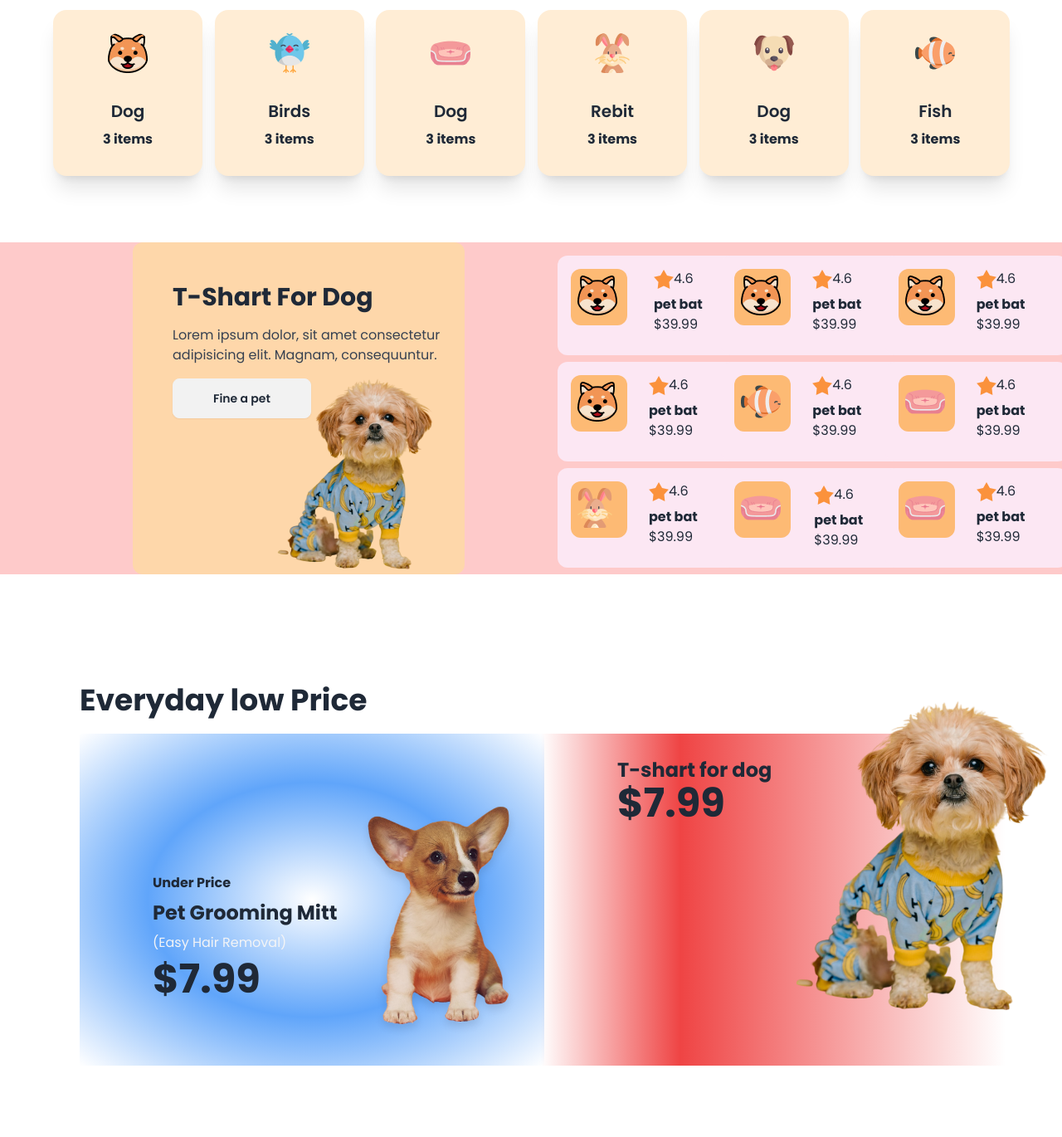
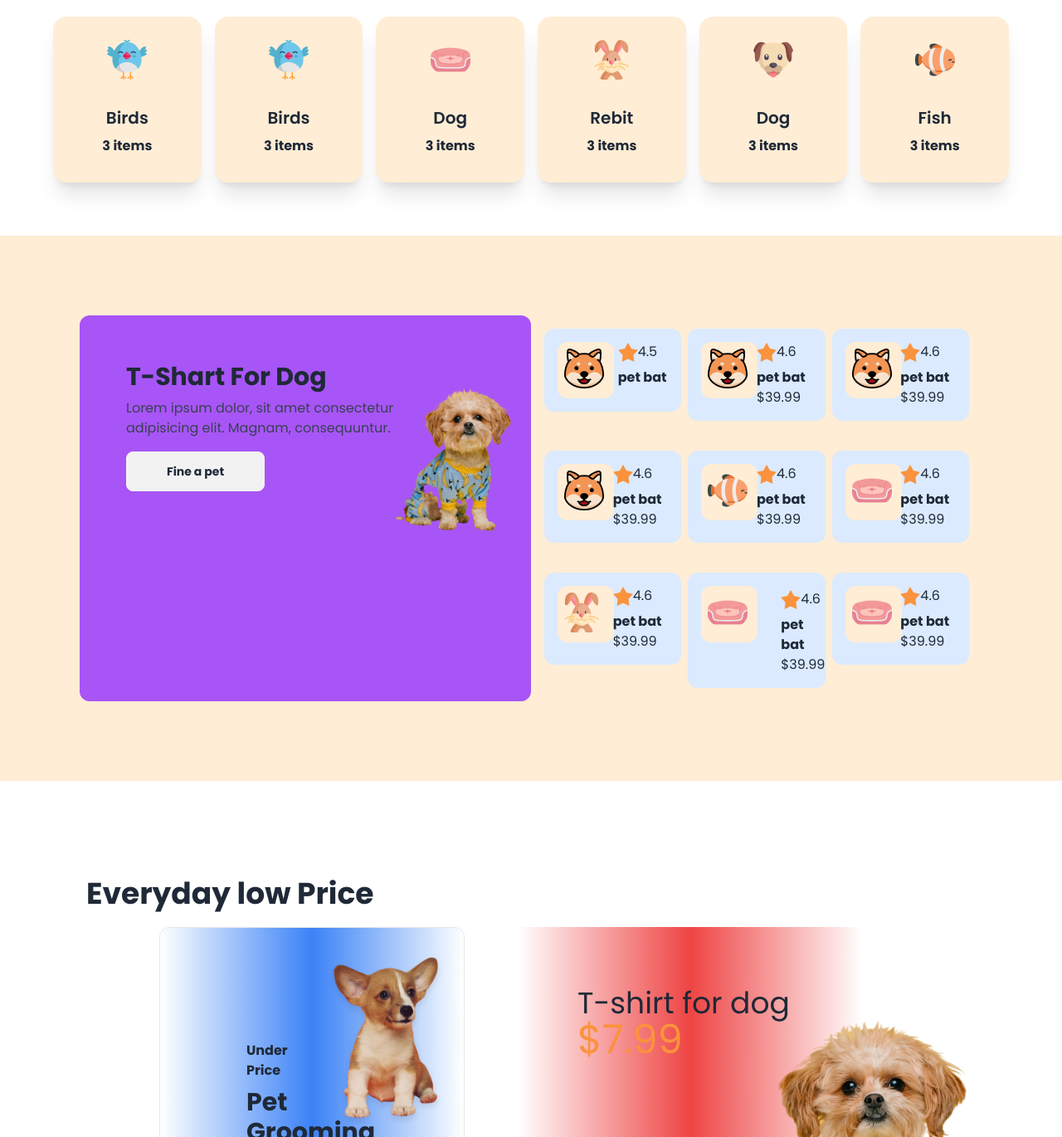
Before and after one commit to Robin4533704/assainment-three-001, a plain HTML site: page index.html in a window 1280 px wide. Shown: the part 960-2330 px from the top of the page at 83% size. Drawn offline with nearby package versions, Linux system fonts and the light colour scheme; a web font is replaced by a local one.

Commit message:
fast commit

```diff
--- a/index.html
+++ b/index.html
@@ -103,23 +103,12 @@
 
     </header>
     <main class="">
-        <section class="lg:p-12 relative pt-26">
+        <section class="lg:p-12 relative">
 
-<div class="pt-16 ">
+<div class="lg:pt-16 p-2">
     <h1 class="lg:text-4xl text-3xl font-bold pl-3 pt-4">Browse By Categories</h1></div>
             <div class=" grid grid-cols-2   lg:grid-cols-6 gap-4 p-4 mx-auto">
-                <div class="card  bg-orange-100 w-45 lg:shadow-xl">
-                    <figure class="lg:px-4  lg:pt-7">
-                      <img
-                        src="c1-assets/cat-cartoon.png"
-                        class="rounded-xl" />
-                    </figure>
-                    <div class="card-body items-center text-center">
-                      <h2 class="card-title">Dog</h2>
-                      <p class="font-bold">3 items</p>
-                    </div>
-                  </div>
-                <div class="card  bg-orange-100 w-45 shadow-xl">
+              <div class="card  bg-orange-100 shadow-xl">
                 <figure class="px-4 pt-7">
                   <img
                     src="c1-assets/bird-cartoon.png"
@@ -130,7 +119,18 @@
                   <p class="font-bold">3 items</p>
                 </div>
               </div>
-                <div class="card  bg-orange-100 w-45 shadow-xl">
+                <div class="card  bg-orange-100 shadow-xl">
+                    <figure class="px-4 pt-7">
+                      <img
+                        src="c1-assets/bird-cartoon.png"
+                        class="rounded-xl" />
+                    </figure>
+                    <div class="card-body items-center text-center">
+                      <h2 class="card-title">Birds</h2>
+                      <p class="font-bold">3 items</p>
+                    </div>
+                  </div>
+                <div class="card  bg-orange-100 shadow-xl">
                     <figure class="px-4 pt-7">
                       <img
                         src="c1-assets/pet-couch.png"
@@ -141,7 +141,7 @@
                       <p class="font-bold">3 items</p>
                     </div>
                   </div>
-                <div class="card  bg-orange-100 w-45 shadow-xl">
+                <div class="card  bg-orange-100  shadow-xl">
                     <figure class="px-4 pt-7">
                       <img
                         src="c1-assets/rabbit-cartoon.png"
@@ -152,7 +152,7 @@
                       <p class="font-bold">3 items</p>
                     </div>
                   </div>
-                <div class="card  bg-orange-100 w-45 shadow-xl">
+                <div class="card  bg-orange-100  shadow-xl">
                     <figure class="px-4 pt-7">
                       <img
                         src="c1-assets/dog-cartoon.png"
@@ -163,7 +163,7 @@
                       <p class="font-bold">3 items</p>
                     </div>
                   </div>
-                <div class="card  bg-orange-100 w-45 shadow-xl">
+                <div class="card  bg-orange-100  shadow-xl">
                     <figure class="px-4 pt-7">
                       <img
                         src="c1-assets/fish-cartoon.png"
@@ -176,21 +176,36 @@
                   </div>
             </div>
         </section>
-<section class=" bg-red-200">
-  <div class="grid grid-cols lg:grid-cols-2 lg:pl-12 lg:m-4 gap-4 ">
-   <div class="bg-orange-200 w-100 h-100 lg:ml-24 lg:pl-6 rounded-xl relative">
-   <div class="pt-12 ml-6 ">
+<section class=" bg-orange-100 lg:p-24">
+  <div class="grid grid-cols lg:grid-cols-2 ">
+    <div class="
+ bg-purple-500 mx-auto max-w-screen-2xl rounded-xl">
+  <div class="lg:p-12 p-9 m-2 ">
     <h1 class="text-3xl font-bold">T-Shart For Dog</h1>
-    <p class="text-gray-700 mt-4">Lorem ipsum dolor, sit amet consectetur <br> adipisicing elit. Magnam, consequuntur.</p>
-    <button class="btn btn-white-100 px-12 mr-8 mt-4">Fine a pet</button>
+      <p class="text-gray-700 mt-2">Lorem ipsum dolor, sit amet consectetur <br> adipisicing elit. Magnam, consequuntur.</p>
+      <button class="btn btn-white-100 px-12 mr-8 mt-4 font-bold">Fine a pet</button>
   </div>
-  <div class="lg:-mt-32 -mt-28 ml-36 absolute lg:absolute ">
-    <img  src="c1-assets/cute-pet-small.png" alt="">
+
+  <div class="lg:-mt-60 lg:ml-94 -mt-48 ml-49 ">
+    <img class="" src="c1-assets/cute-pet-small.png" alt="">
+   </div>
+
+ </div>
+ <div class="grid lg:grid-cols-3 m-4 lg:grid-rows-3 grid-cols-2 items-start gap-2 ">
+  <div class=" bg bg-blue-100  grid   p-4 grid-cols-2 gap-3 rounded-xl  ">
+  <div class="bg-orange-100 w-17 h-17 rounded-xl">
+   <img class="pt-2 pl-2" src="c1-assets/cat-cartoon.png" alt="">
+  </div>
+  <div>
+   <div class="rating">
+     <input type="radio" name="rating-2" class="mask mask-star-2 bg-orange-400" />
+     <p>4.5</p>
+    </div>
+   <h5 class="font-bold">pet bat</h5>
   </div>
   </div>
- <div class="grid lg:grid-cols-3 lg:grid-rows-3 grid-cols-2 items-start mt-4">
-     <div class=" bg bg-pink-100 w-55 h-30 grid   p-4 grid-cols-2 gap-3 rounded-xl  ">
-     <div class="bg-orange-300 w-17 h-17 rounded-xl">
+  <div class=" bg bg-blue-100  grid p-4 grid-cols-2 justify-center rounded-xl">
+  <div class="bg-orange-100 w-17 h-17 rounded-xl">
    <img class="pt-2 pl-2" src="c1-assets/cat-cartoon.png" alt="">
   </div>
   <div>
@@ -202,8 +217,8 @@
    <p class="font">$39.99</p>
   </div>
   </div>
-     <div class=" bg bg-pink-100 w-55 h-30 grid p-4 grid-cols-2 justify-center rounded-xl">
-     <div class="bg-orange-300 w-17 h-17 rounded-xl">
+  <div class=" bg bg-blue-100  grid p-4 grid-cols-2 justify-center rounded-xl">
+  <div class="bg-orange-100 w-17 h-17 rounded-xl">
    <img class="pt-2 pl-2" src="c1-assets/cat-cartoon.png" alt="">
   </div>
   <div>
@@ -215,8 +230,8 @@
    <p class="font">$39.99</p>
   </div>
   </div>
-     <div class=" bg bg-pink-100 w-55 h-30 grid p-4 grid-cols-2 justify-center rounded-xl">
-     <div class="bg-orange-300 w-17 h-17 rounded-xl">
+  <div class=" bg bg-blue-100  grid p-4 grid-cols-2 justify-center rounded-xl">
+  <div class="bg-orange-100 w-17 h-17 rounded-xl">
    <img class="pt-2 pl-2" src="c1-assets/cat-cartoon.png" alt="">
   </div>
   <div>
@@ -228,21 +243,8 @@
    <p class="font">$39.99</p>
   </div>
   </div>
-     <div class=" bg bg-pink-100 w-55 h-30 grid p-4 grid-cols-2 justify-center rounded-xl">
-     <div class="bg-orange-300 w-17 h-17 rounded-xl">
-      <img class="pt-2 pl-2" src="c1-assets/cat-cartoon.png" alt="">
-     </div>
-     <div>
-      <div class="rating">
-        <input type="radio" name="rating-2" class="mask mask-star-2 bg-orange-400" />
-        <p>4.6</p>
-       </div>
-      <h5 class="font-bold">pet bat</h5>
-      <p class="font">$39.99</p>
-     </div>
-     </div>
-     <div class=" bg bg-pink-100 w-55 h-30 grid p-4 grid-cols-2 justify-center rounded-xl">
-     <div class="bg-orange-300 w-17 h-17 rounded-xl">
+  <div class=" bg bg-blue-100  grid p-4 grid-cols-2 justify-center rounded-xl">
+  <div class="bg-orange-100 w-17 h-17 rounded-xl">
    <img class="pt-2 pl-2" src="c1-assets/fish-cartoon.png" alt="">
   </div>
   <div>
@@ -254,8 +256,8 @@
    <p class="font">$39.99</p>
   </div>
   </div>
-     <div class=" bg bg-pink-100 w-55 h-30 grid p-4 grid-cols-2 justify-center rounded-xl">
-     <div class="bg-orange-300 w-17 h-17 rounded-xl">
+  <div class=" bg bg-blue-100  grid p-4 grid-cols-2 justify-center rounded-xl">
+  <div class="bg-orange-100 w-17 h-17 rounded-xl">
    <img class="pt-2 pl-2" src="c1-assets/pet-couch.png" alt="">
   </div>
   <div>
@@ -267,8 +269,8 @@
    <p class="font">$39.99</p>
   </div>
   </div>
-     <div class=" bg bg-pink-100 w-55 h-30 grid p-4 grid-cols-2 justify-center rounded-xl">
-     <div class="bg-orange-300 w-17 h-17 rounded-xl">
+  <div class=" bg bg-blue-100 grid p-4 grid-cols-2 justify-center rounded-xl">
+  <div class="bg-orange-100 w-17 h-17 rounded-xl">
    <img class="pt-2 pl-2" src="c1-assets/rabbit-cartoon.png" alt="">
   </div>
   <div>
@@ -280,8 +282,8 @@
    <p class="font">$39.99</p>
   </div>
   </div>
-     <div class=" bg bg-pink-100 w-55 h-30 grid hidden sm:block p-4 grid-cols-2 justify-center rounded-xl">
-     <div class="bg-orange-300 w-17 h-17 rounded-xl">
+  <div class=" bg bg-blue-100  grid hidden sm:block p-4 grid-cols-2 justify-center rounded-xl">
+  <div class="bg-orange-100 w-17 h-17 rounded-xl">
    <img class="pt-2 pl-2" src="c1-assets/pet-couch.png" alt="">
   </div>
   <div class="-mt-16 ml-24">
@@ -293,8 +295,8 @@
    <p class="font">$39.99</p>
   </div>
   </div>
-     <div class=" bg bg-pink-100 w-55 h-30 grid  p-4 grid-cols-2 justify-center rounded-xl">
-     <div class="bg-orange-300 w-17 h-17 rounded-xl">
+  <div class=" bg bg-blue-100 grid  p-4 grid-cols-2 justify-center rounded-xl">
+  <div class="bg-orange-100 w-17 h-17 rounded-xl">
    <img class="pt-2 pl-2" src="c1-assets/pet-couch.png" alt="">
   </div>
   <div>
@@ -309,33 +311,28 @@
 </div>
   </div>
 </section>
-      <section class="lg:p-24">
-        <h1 class="text-4xl pb-5 pt-5 font-bold">Everyday low Price</h1>
+      <section class="lg:p-24 bg-grey-200 ">
+        <h1 class="text-4xl pb-5 pt-5 pl-2 font-bold">Everyday low Price</h1>
 
-        <div class="grid lg:grid-cols-2 gap-6">
-          <div class=" bg-radial-[at_50%_75%] from-sky-200 via-blue-400 to-indigo-900 to-90% lg:w-140 lg:h-100 lg:p-18 lg:relative ">
-            <div class="mt-12 ml-4 lg:pt-12 lg:absolute ">
+        <div class="grid lg:grid-cols-2 gap-4 lg:pl-24 lg:pr-36">
+         <div class="bg-gradient-to-r from-orange-300 via-blue-500 to-purple-300  lg:mr-12 rounded-xl grid lg:grid-cols-2 border">
+          <div class=" lg:pt-26 mt-8 pl-12  lg:ml-14 ">
             <h6 class="font-bold pb-2 hidden sm:block ">Under Price</h6>
-              <h2 class="text-2xl font-bold pb-2">Pet Grooming Mitt</h2>
+            <h2 class="text-3xl font-bold pb-2">Pet Grooming Mitt</h2>
             <p class="text-gray-100 pb-2 hidden sm:block">(Easy Hair Removal)</p>
             <h1 class="text-5xl font-bold">$7.99</h1>
           </div>
-            <div class=" lg:pl-60   lg:absolute">
-              <img class="sm:mr-8" src="c1-assets/cute-dog-mid.png" alt="">
+          <img class="lg:mt-6 w-full " src="c1-assets/cute-dog-mid.png" alt="">
          </div>
+   <div class="bg-gradient-to-l from-yellow-500 via-red-500 to-pink-500 lg:p-6 ">
+    <div class="lg:pt-12 lg:pl-12 p-4">
+      <h1 class="text-4xl">T-shirt for dog</h1>
+      <h1 class="text-5xl text-orange-400">$7.99</h1>
     </div>
-          <div class="bg-gradient-to-r pt-2 from-orange-500 from-10% via-red-500 via-30% to-emerald-500 to-90% lg:w-140 lg:h-100 lg:p-18 lg:relative ">
-            <div class="lg:absolute absolute pl-5 pt-5">
-
-              <h1 class="text-2xl font-bold ">T-shart for dog</h1>
-              <h1 class="text-5xl font-bold">$7.99</h1>
-            </div>
-            <div class="lg:-mt-12 lg:pl-40 pl-12 lg:absolute">
-              <img class="ml-19" src="c1-assets/cute-pet-mid.png" alt="">
-            </div>
-            </div>
+    <img class="lg:-mt-16 lg:ml-54 " src="c1-assets/cute-pet-mid.png" alt="">
   </div>
 
+        </div>
       </section>
       <section class=" lg:relative pt-4">
         <div class="grid grid-cols lg:grid-cols-2 bg-sky-200 lg:p-22 ">
@@ -352,30 +349,7 @@
       </section>
     </main>
     <footer class=" bg-orange-400">
-      <!-- <div class="navbar lg:pt-24 lg:pl-24 flex-col lg:flex- ">
 
-        <div class="navbar-start menu ">
-          <h1 class="btn btn-ghost text-xl"><img src="c1-assets/logo-footer.png" alt=""> Browse<span class="text-orange-300">4</span>Pets</h1>
-          <p> Discover a world of treats, toys, and essentials <br> handpicked for your furry friends</p>
-        </div>
-        <div class="navbar-center ">
-          <ul class="menu px-1">
-           <li><a href="#">Find a pet</a></li>
-           <li><a href="#">Breeds</a></li>
-           <li><a href="#">Contact us</a></li>
-          </ul>
-        </div>
-        <div class="navbar-end menu px-1 flex-col text-3xl">
-          <p>Follw Us</p><br>
-          <div class="">
-            <i class="fa-brands fa-facebook"></i>
-            <i class="fa-brands fa-twitter"></i>
-            <i class="fa-brands fa-google"></i>
-            <i class="fa-brands fa-whatsapp"></i>
-          </div>
-        </div>
-      </div>
-      -->
       <div class="flex items-center lg:p-32 pt-8 -ml-18 flex-col lg:flex-row">
         <div class="">
           <h1 class="btn btn-ghost text-2xl "><img src="c1-assets/logo-footer.png" alt=""> Browse<span class="text-orange-300">4</span>Pets</h1>
```
Lines whose indentation alone changed are shown as unchanged.
